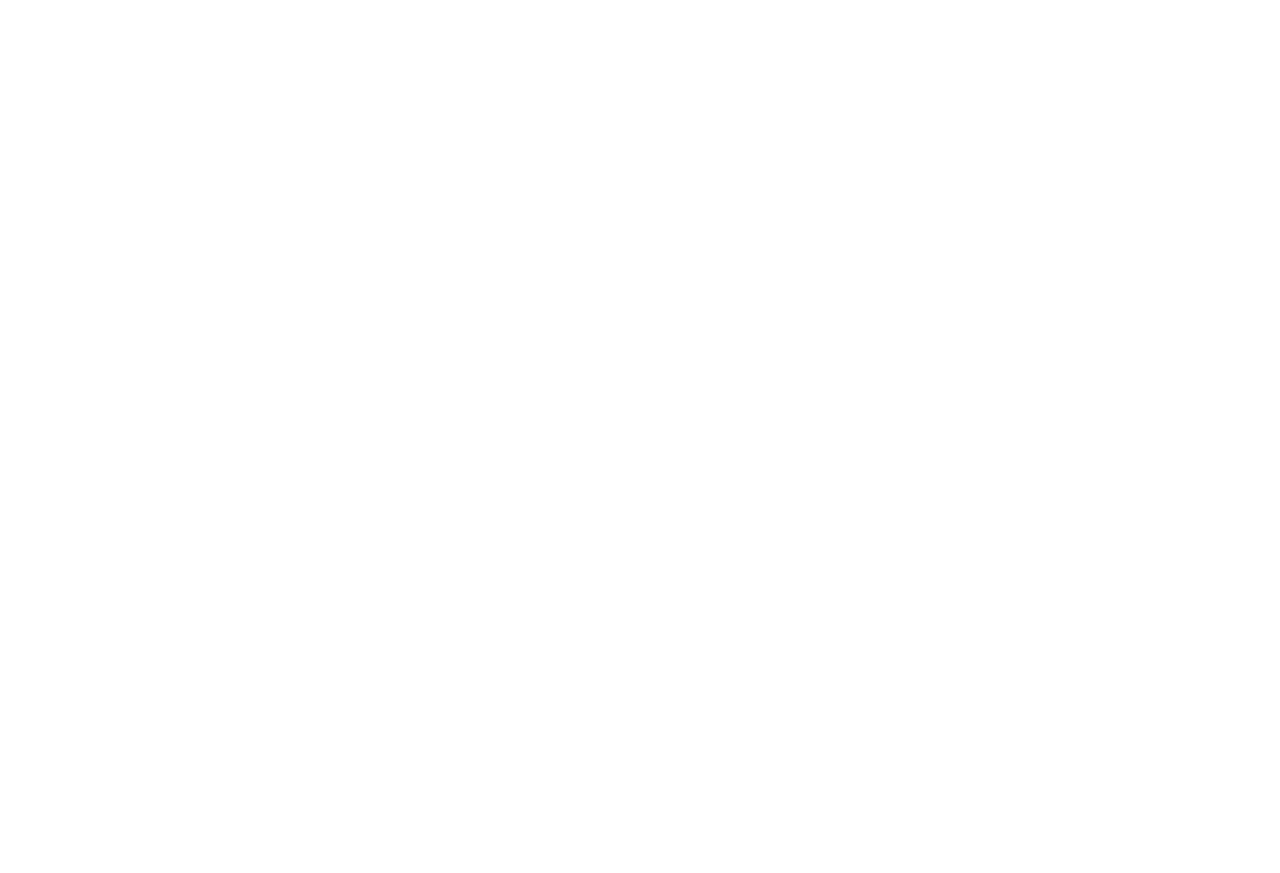
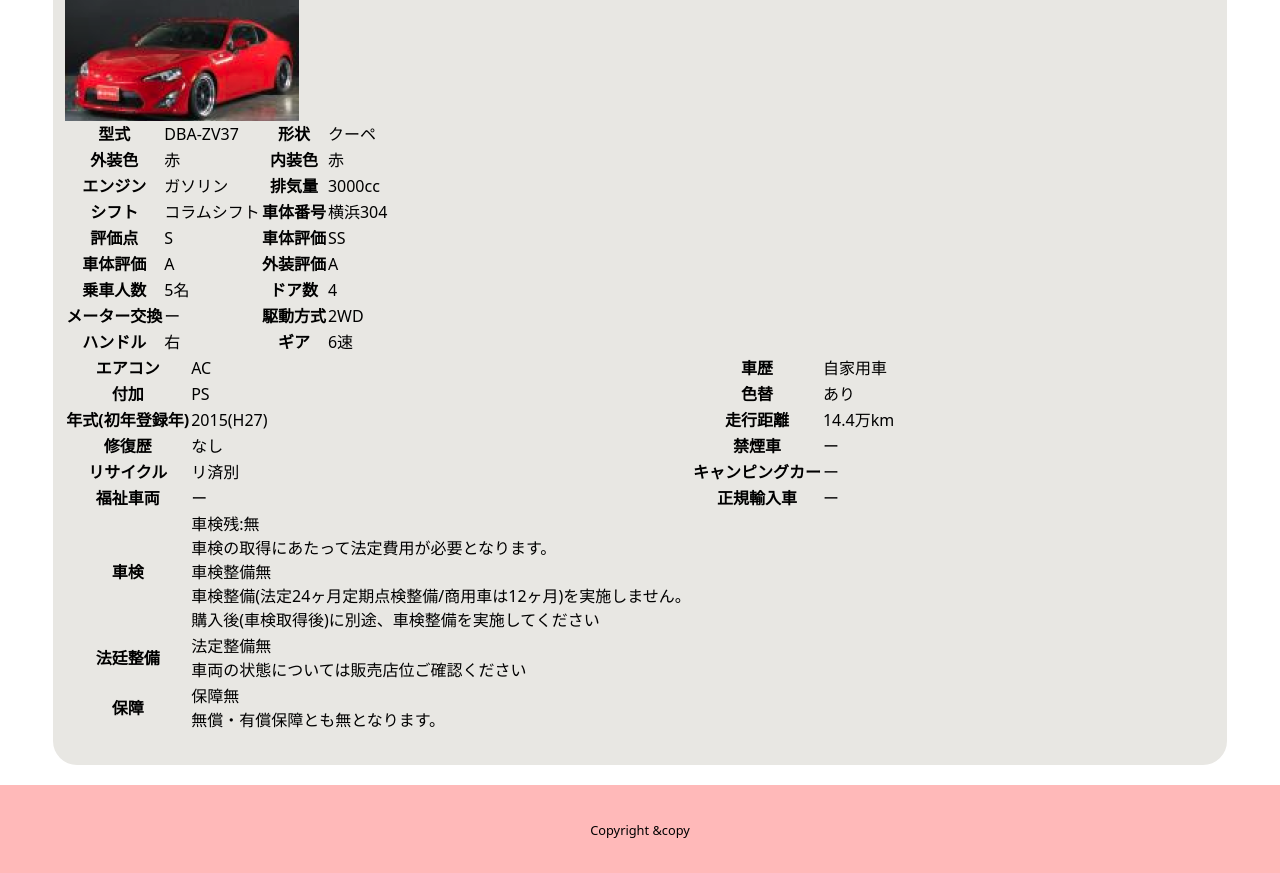
Before and after one commit to case-study07/cs-backend, a Next.js app: page /shipping in a window 1280 px wide. Before the commit this address had no page. Shown: the part 820-1693 px from the top of the page. Before the commit the page ends 800 px from the top, so only its background shows below. Built offline with nearby package versions, Linux system fonts and the light colour scheme.

Commit message:
mock置き換えHTML(shipping)
車の基本情報を定義リストからテーブルに変更

```diff
--- /dev/null
+++ b/pages/shipping.tsx
@@ -0,0 +1,161 @@
+import { Layout } from "components/ui"
+import { ReactNode } from "react";
+
+export default function Shipping() :ReactNode{
+    return (
+      <div>
+        <nav>
+          <ul>
+            <li>プロフィールトップ&gt;&gt;</li>
+          </ul>
+        </nav>
+        <article>
+          <h2>運送状況</h2>
+          <ul>
+            <li>出荷準備</li>
+            <li>出荷完了</li>
+            <li>配送中</li>
+            <li>配送完了</li>
+          </ul>
+        </article>
+        <article>
+          <h2>日産スカイライン 3.0 GT タイプSP</h2>
+          <div>
+            <img src="./img/Featured image.png" alt="" />
+            <img src="./img/Featured image.png" alt="" />
+            <img src="./img/Featured image.png" alt="" />
+            <img src="./img/Featured image.png" alt="" />
+            <img src="./img/Featured image.png" alt="" />
+          </div>
+          <div className="tables">
+            <table>
+              <tr>
+                <th>型式</th>
+                <td>DBA-ZV37</td>
+                <th>形状</th>
+                <td>クーペ</td>
+              </tr>
+              <tr>
+                <th>外装色</th>
+                <td>赤</td>
+                <th>内装色</th>
+                <td>赤</td>
+              </tr>
+              <tr>
+                <th>エンジン</th>
+                <td>ガソリン</td>
+                <th>排気量</th>
+                <td>3000cc</td>
+              </tr>
+              <tr>
+                <th>シフト</th>
+                <td>コラムシフト</td>
+                <th>車体番号</th>
+                <td>横浜304</td>
+              </tr>
+              <tr>
+                <th>評価点</th>
+                <td>S</td>
+                <th>車体評価</th>
+                <td>SS</td>
+              </tr>
+              <tr>
+                <th>車体評価</th>
+                <td>A</td>
+                <th>外装評価</th>
+                <td>A</td>
+              </tr>
+              <tr>
+                <th> 乗車人数</th>
+                <td>5名</td>
+                <th>ドア数</th>
+                <td>4</td>
+              </tr>
+              <tr>
+                <th>メーター交換</th>
+                <td>ー</td>
+                <th>駆動方式</th>
+                <td>2WD</td>
+              </tr>
+              <tr>
+                <th>ハンドル</th>
+                <td>右</td>
+                <th>ギア</th>
+                <td>6速</td>
+              </tr>
+            </table>
+            <table>
+              <tr>
+                <th>エアコン</th>
+                <td>AC</td>
+                <th>車歴</th>
+                <td>自家用車</td>
+              </tr>
+              <tr>
+                <th>付加</th>
+                <td>PS</td>
+                <th>色替</th>
+                <td>あり</td>
+              </tr>
+              <tr>
+                <th>年式(初年登録年)</th>
+                <td>2015(H27)</td>
+                <th>走行距離</th>
+                <td>14.4万km</td>
+              </tr>
+              <tr>
+                <th>修復歴</th>
+                <td>なし</td>
+                <th>禁煙車</th>
+                <td>ー</td>
+              </tr>
+              <tr>
+                <th>リサイクル</th>
+                <td>リ済別</td>
+                <th>キャンピングカー</th>
+                <td>ー</td>
+              </tr>
+              <tr>
+                <th>福祉車両</th>
+                <td>ー</td>
+                <th>正規輸入車</th>
+                <td>ー</td>
+              </tr>
+              <tr>
+                <th>車検</th>
+                <td>
+                  車検残:無
+                  <br />
+                  車検の取得にあたって法定費用が必要となります。
+                  <br />
+                  車検整備無
+                  <br />
+                  車検整備(法定24ヶ月定期点検整備/商用車は12ヶ月)を実施しません。
+                  <br />
+                  購入後(車検取得後)に別途、車検整備を実施してください
+                </td>
+              </tr>
+              <tr>
+                <th>法廷整備</th>
+                <td>
+                  法定整備無
+                  <br />
+                  車両の状態については販売店位ご確認ください
+                </td>
+              </tr>
+              <tr>
+                <th>保障</th>
+                <td>
+                  保障無
+                  <br />
+                  無償・有償保障とも無となります。
+                </td>
+              </tr>
+            </table>
+          </div>
+        </article>
+      </div>
+    );
+}
+
+Shipping.Layout = Layout;
```
